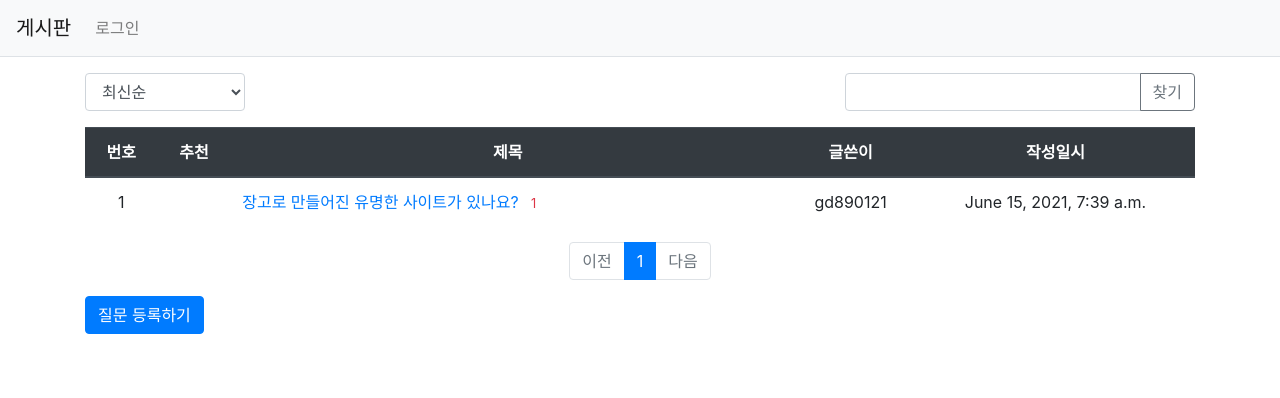
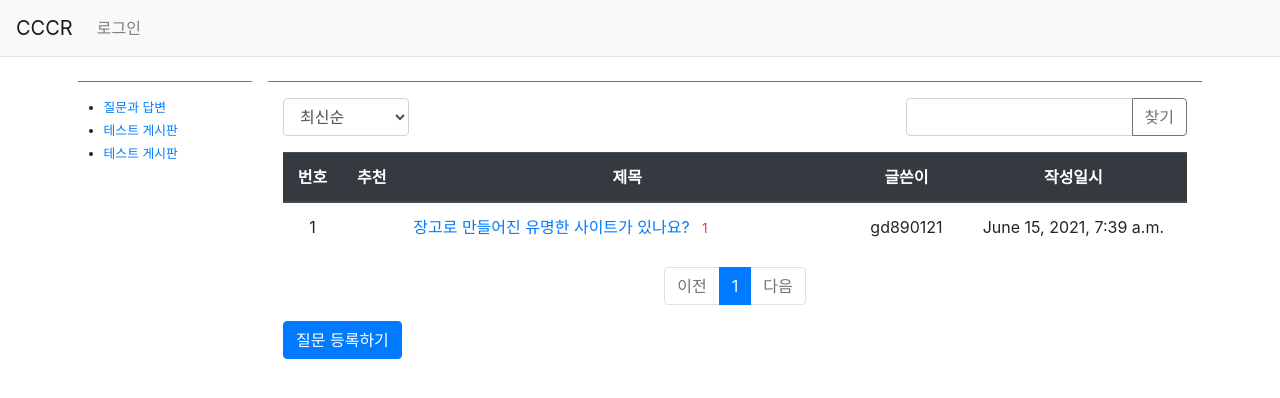
Before and after one commit to gd890121/cccr_djangoproject, a Django app: page / in a window 1280 px wide. Shown: the top 398 px of the page. Run offline with Django 3.2, Linux system fonts and the light colour scheme; data comes from the database, SQL or seed files in the repository; both versions use the stored data as it was after the commit; data that the repository does not hold is empty; some libraries are stand-ins or nearby versions.

Commit message:
addsidebar

```diff
--- a/templates/base.html
+++ b/templates/base.html
@@ -13,10 +13,23 @@
 </head>
 <body>
 {% include "navbar.html" %}
-<!-- 기본 템플릿 안에 삽입될 내용 Start -->
-{% block content %}
-{% endblock %}
-<!-- 기본 템플릿 안에 삽입될 내용 End -->
+<div class="container mt-3">
+    <div class="row">
+        <div class="col-sm-12 col-md-3 col-lg-2 p-2">
+            {% include "sidebar.html" %}
+        </div>
+        <div class="col-sm-12 col-md-9 col-lg-10 p-2">
+            <div id="content" class="border-top border-secondary">
+                <div class="content_block">
+                <!-- 기본 템플릿 안에 삽입될 내용 Start -->
+                    {% block content %}
+                    {% endblock %}
+                <!-- 기본 템플릿 안에 삽입될 내용 End -->
+                </div>
+            </div>
+        </div>
+    </div>
+</div>
 
 <!-- jQuery JS -->
 <script src="{% static 'jquery-3.6.0.min.js' %}"></script>
--- a/templates/navbar.html
+++ b/templates/navbar.html
@@ -1,6 +1,6 @@
 <!-- 네비게이션바 -->
 <nav class="navbar navbar-expand-lg navbar-light bg-light border-bottom">
-    <a class="navbar-brand" href="{% url 'table:index' %}">게시판</a>
+    <a class="navbar-brand" href="{% url 'table:index' %}">CCCR</a>
     <button class="navbar-toggler ml-auto" type="button" data-toggle="collapse" data-target="#navbarNav"
         aria-controls="navbarNav" aria-expanded="false" aria-label="Toggle navigation">
         <span class="navbar-toggler-icon"></span>
--- /dev/null
+++ b/templates/sidebar.html
@@ -0,0 +1,8 @@
+<!-- Sidebar  -->
+<nav id="sidebar" class="border-top border-secondary">
+    <ul class="my-3 small" style="padding-left:2em;">
+        <li class="my-1"><a href="{% url 'table:index' %}" >질문과 답변</a></li>
+        <li class="my-1"><a href="{% url 'table:index' %}" >테스트 게시판</a></li>
+        <li class="my-1"><a href="{% url 'table:index' %}" >테스트 게시판</a></li>
+    </ul>
+</nav>
```
Also changed, not shown: db.sqlite3, table/migrations/0007_auto_20210615_0446.py (added), table/migrations/0008_auto_20210615_0459.py (added).
